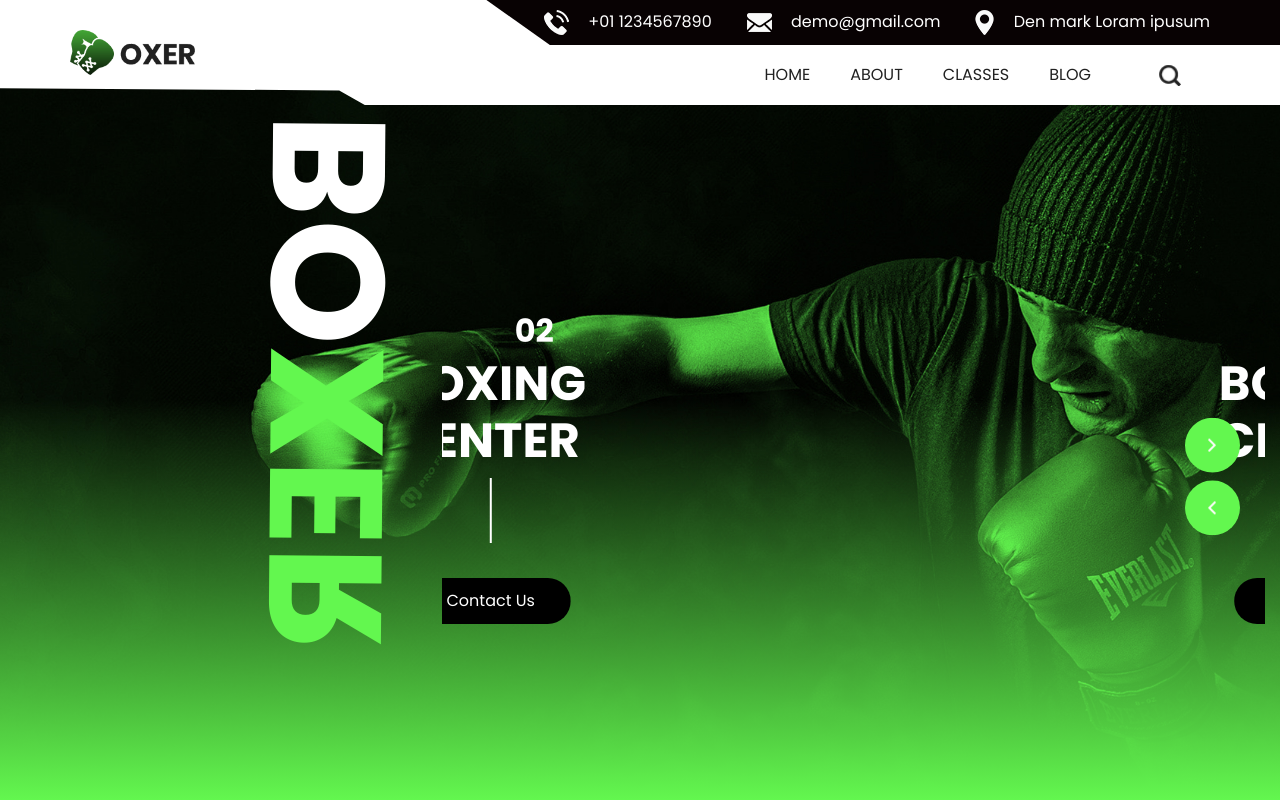
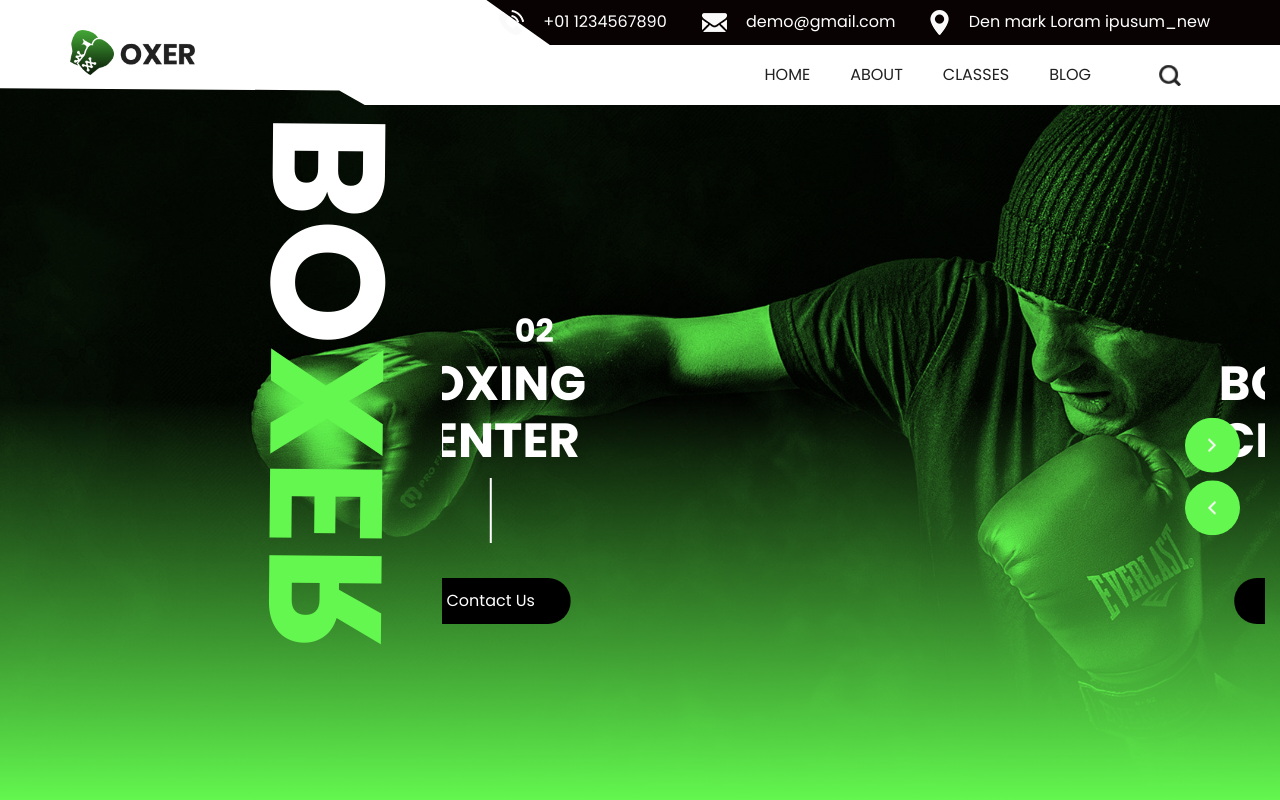
Before and after one commit to pradeepsm72/CI-CD-Project-Jenkins-Docker-and-SonarQube, a plain HTML site: page index.html in a window 1280 px wide. Shown: the top 800 px of the page. Drawn offline with nearby package versions, Linux system fonts and the light colour scheme; some packages are replaced by stand-ins of ours; a web font is replaced by a local one.

Commit message:
Update index.html

```diff
--- a/index.html
+++ b/index.html
@@ -55,7 +55,7 @@
                 <li class="">
                   <a class="" href="">
                     <img src="images/location.png" alt="" />
-                    <span>Den mark Loram ipusum</span>
+                    <span>Den mark Loram ipusum_new</span>
                   </a>
                 </li>
               </ul>
@@ -649,4 +649,5 @@
 
 </body>
 
+
 </html>
```
